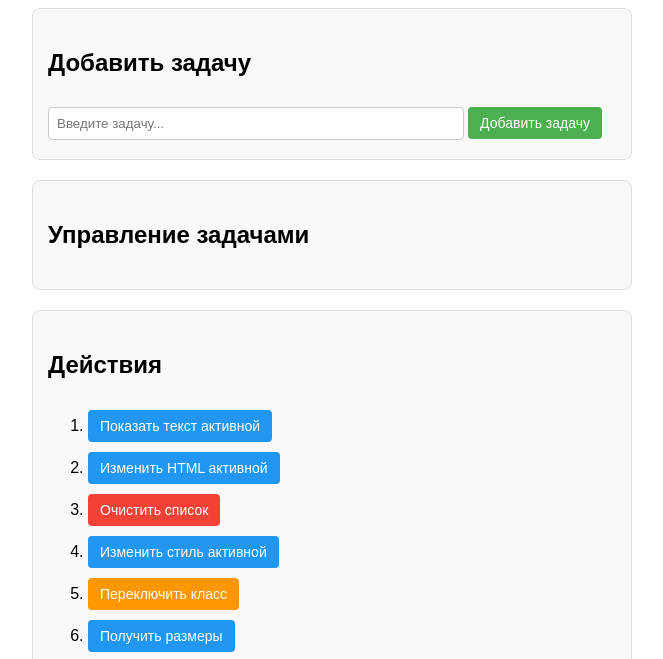
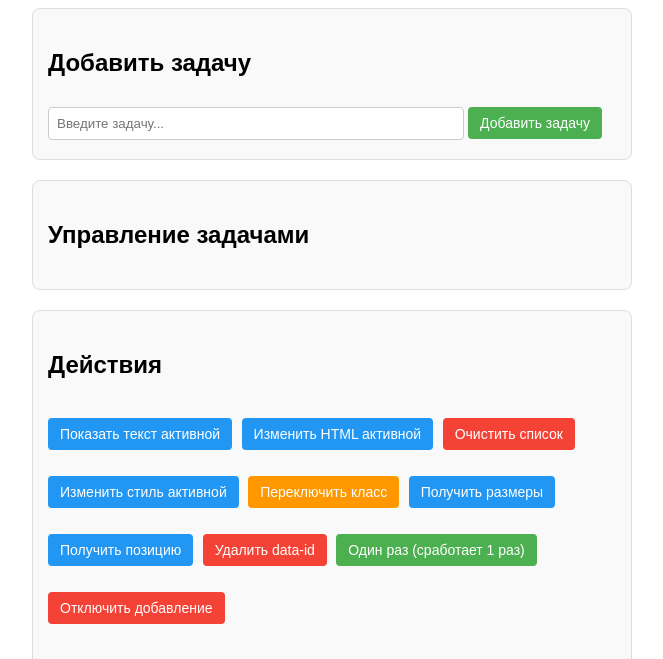
Before and after one commit to jhgudleik/web_9, a plain HTML site: page index.html in a window 1280 px wide. Shown: the part 106-765 px from the top of the page, without its empty margins (308-971 px from the left). Drawn offline with nearby package versions, Linux system fonts and the light colour scheme.

Commit message:
Enhance style.css with action button styles
Added styles for action buttons and improved layout.

```diff
--- a/style.css
+++ b/style.css
@@ -116,6 +116,21 @@ li.item.active {
 .animated {
   animation: pulse 0.5s;
 }
+#actionButtons {
+  list-style: none;
+  padding: 0;
+  margin: 15px 0;
+}
+
+#actionButtons li {
+  margin: 8px 0;
+  display: inline-block;
+}
+
+#actionButtons .btn {
+  width: auto;
+  vertical-align: top;
+}
 
 @keyframes pulse {
   0% { transform: scale(1); }
```
